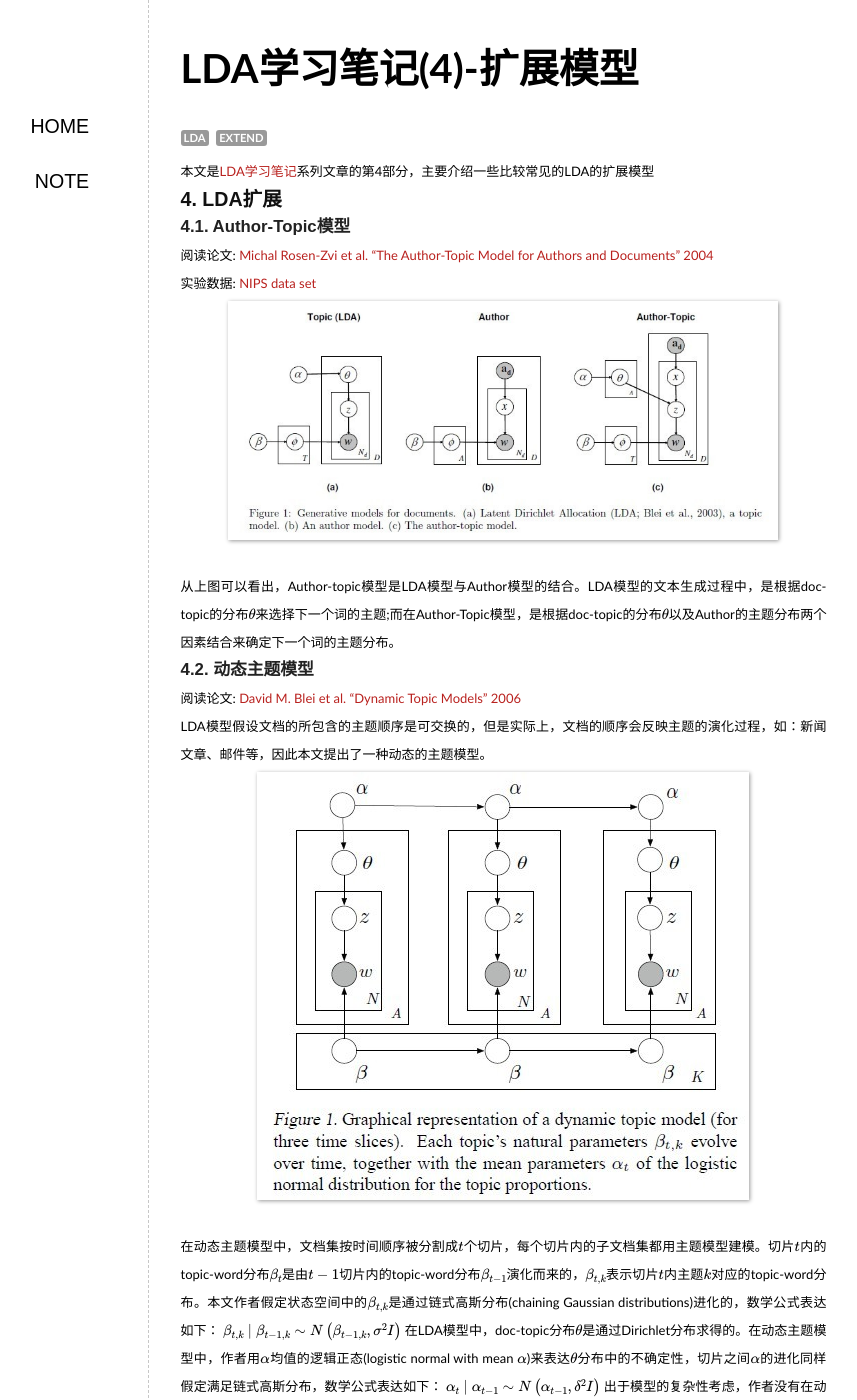
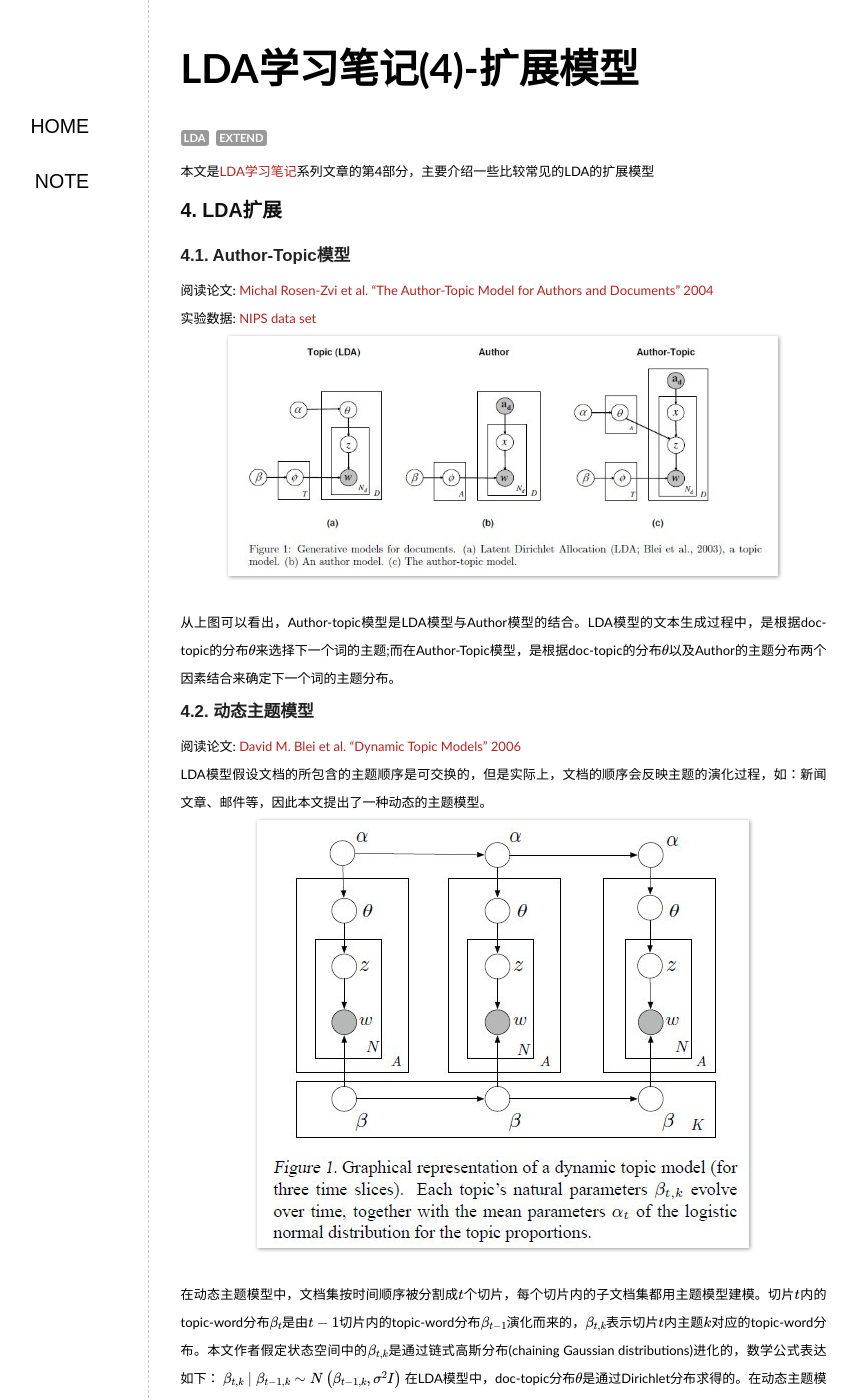
Before and after one commit to elan2wang/note, a Jekyll site: the page built from _posts/2013-05-11-LDA-note-extend.md, in a window 1280 px wide and 1400 px high. Shown: the whole window, without its empty margins (236-1093 px from the left). Built offline with Jekyll 4.4.1, drawn with Linux system fonts in a browser that asks for light colours; formulas are drawn with MathJax 3; comment, search, counter and statistics services are not loaded.

Commit message:
edit style

```diff
--- a/style/note.css
+++ b/style/note.css
@@ -161,7 +161,7 @@ a:hover {
 	padding-left:30px;
 }
 
-h1{font-family:"Cuprum","Hiragino Sans GB","Microsoft YaHei",sans-serif;font-size:1.6em;color:#000;}
-h2{font-family:"Cuprum","Hiragino Sans GB","Microsoft YaHei",sans-serif;font-size:1.4em;color:#111;}
-h3{font-family:"Cuprum","Hiragino Sans GB","Microsoft YaHei",sans-serif;font-size:1.2em;color:#222;}
-h4{font-family:"Cuprum","Hiragino Sans GB","Microsoft YaHei",sans-serif;font-size:1.0em;color:#333;}
+h1{font-family:"Cuprum","Hiragino Sans GB","Microsoft YaHei",sans-serif;font-size:1.6em;color:#000;line-height: 2.8em;}
+h2{font-family:"Cuprum","Hiragino Sans GB","Microsoft YaHei",sans-serif;font-size:1.4em;color:#111;line-height: 2.6em;}
+h3{font-family:"Cuprum","Hiragino Sans GB","Microsoft YaHei",sans-serif;font-size:1.2em;color:#222;line-height: 2.4em;}
+h4{font-family:"Cuprum","Hiragino Sans GB","Microsoft YaHei",sans-serif;font-size:1.0em;color:#333;line-height: 2.2em;}
```
